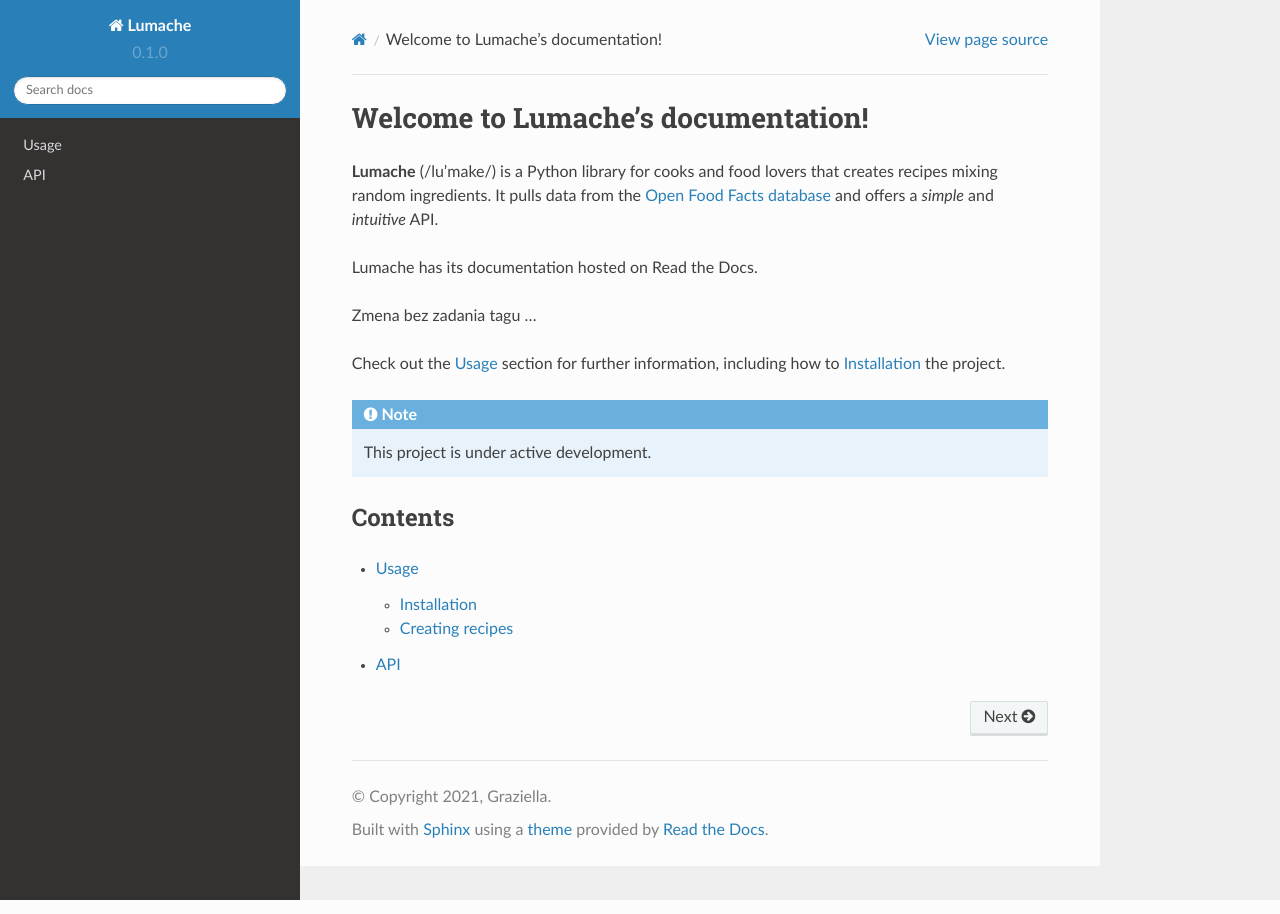
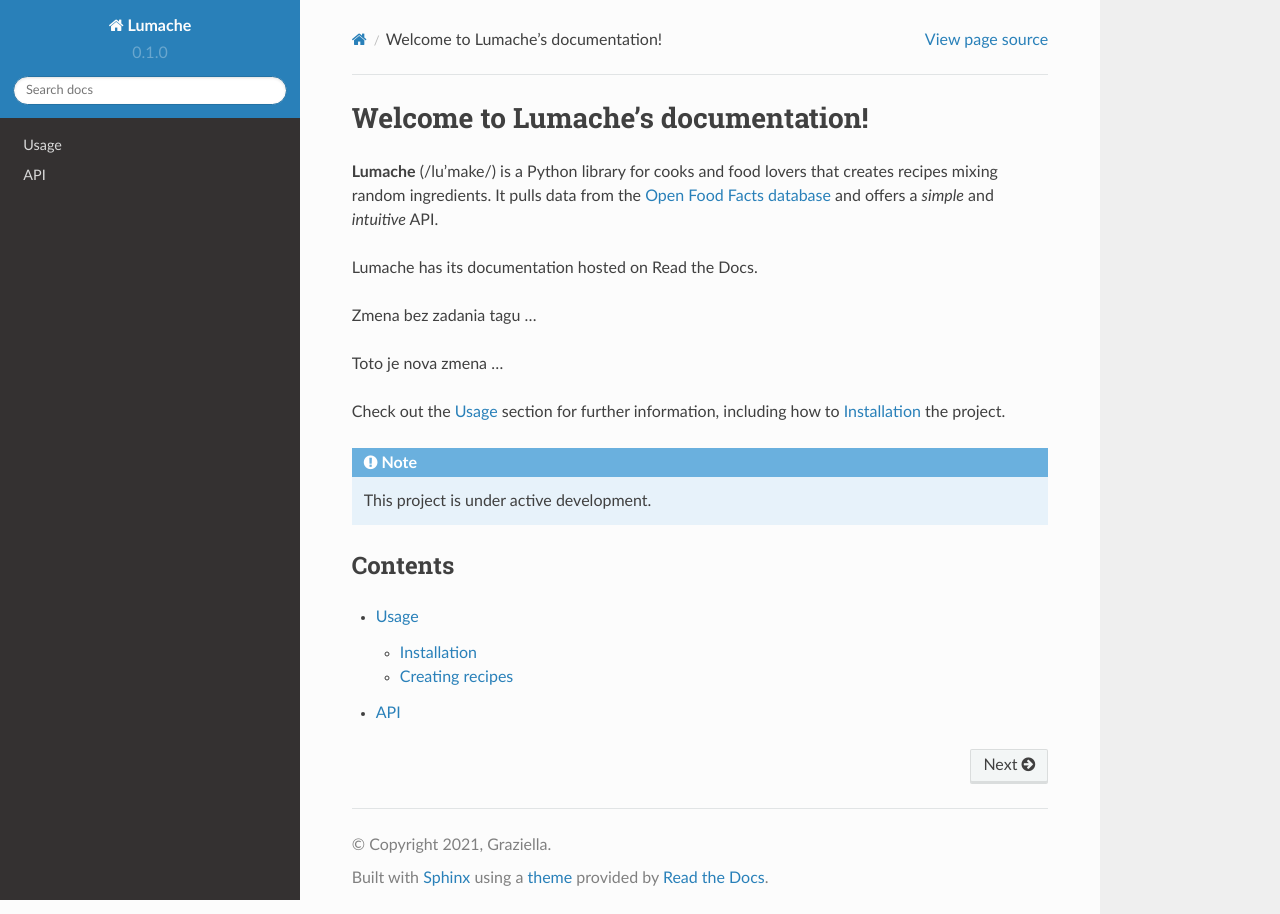
Before and after one commit to Lacike33/RTD_Wiki, a Sphinx documentation site: the page built from docs/source/index.rst, in a window 1280 px wide. Built offline with Sphinx 7.4.7 and the Read the Docs theme 2.0.0, drawn with Linux system fonts in a browser that asks for light colours.

Commit message:
Tak, skusam push z lokalu ...

```diff
--- a/docs/source/index.rst
+++ b/docs/source/index.rst
@@ -9,6 +9,8 @@
 Lumache has its documentation hosted on Read the Docs.
 
 Zmena bez zadania tagu ...
+
+Toto je nova zmena ...
 
 Check out the :doc:`usage` section for further information, including
 how to :ref:`installation` the project.
```
